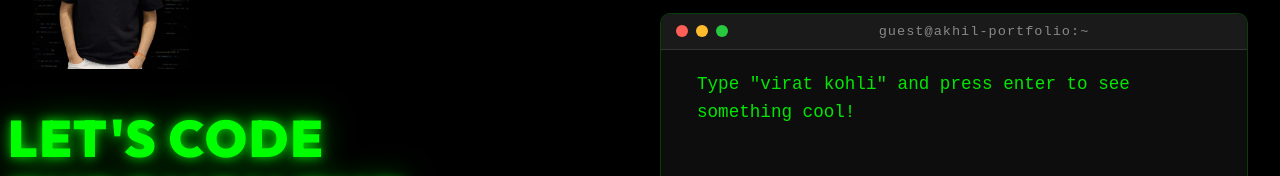
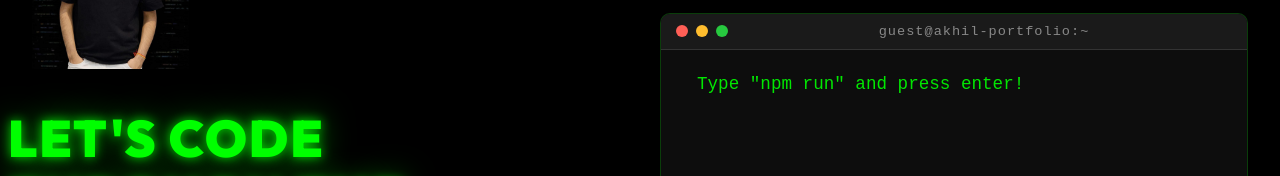
Before and after one commit to Akhilsharma18/akhil-website, a React (Vite) app in the folder client/: page / in a window 1280 px wide. Shown: the part 207-383 px from the top of the page. Built offline with nearby package versions, Linux system fonts and the light colour scheme; no server answers.

Commit message:
Update Home.jsx

```diff
--- a/client/src/pages/Home.jsx
+++ b/client/src/pages/Home.jsx
@@ -14,7 +14,7 @@ function Home() {
   const navigate = useNavigate();
   const [termInput, setTermInput] = useState('');
   const [termHistory, setTermHistory] = useState([
-    'Type "virat kohli" and press enter to see something cool!',
+    'Type "npm run" and press enter!',
 
   ]);
 
@@ -26,7 +26,7 @@ function Home() {
     const newHistory = [...termHistory, `> ${cmd}`];
 
     switch (cmd) {
-      case 'virat kohli':
+      case 'npm run':
         newHistory.push('Available commands:');
         newHistory.push('  home     - Go to Home page');
         newHistory.push('  about    - Go to About page');
@@ -59,7 +59,7 @@ function Home() {
         setTermInput('');
         return;
       default:
-        newHistory.push(`Command not found: ${cmd}. Type "virat kohli"  to see something cool!`);
+        newHistory.push(`Command not found: ${cmd}. Type "npm run " & press enter!`);
     }
 
     setTermHistory(newHistory);
```
